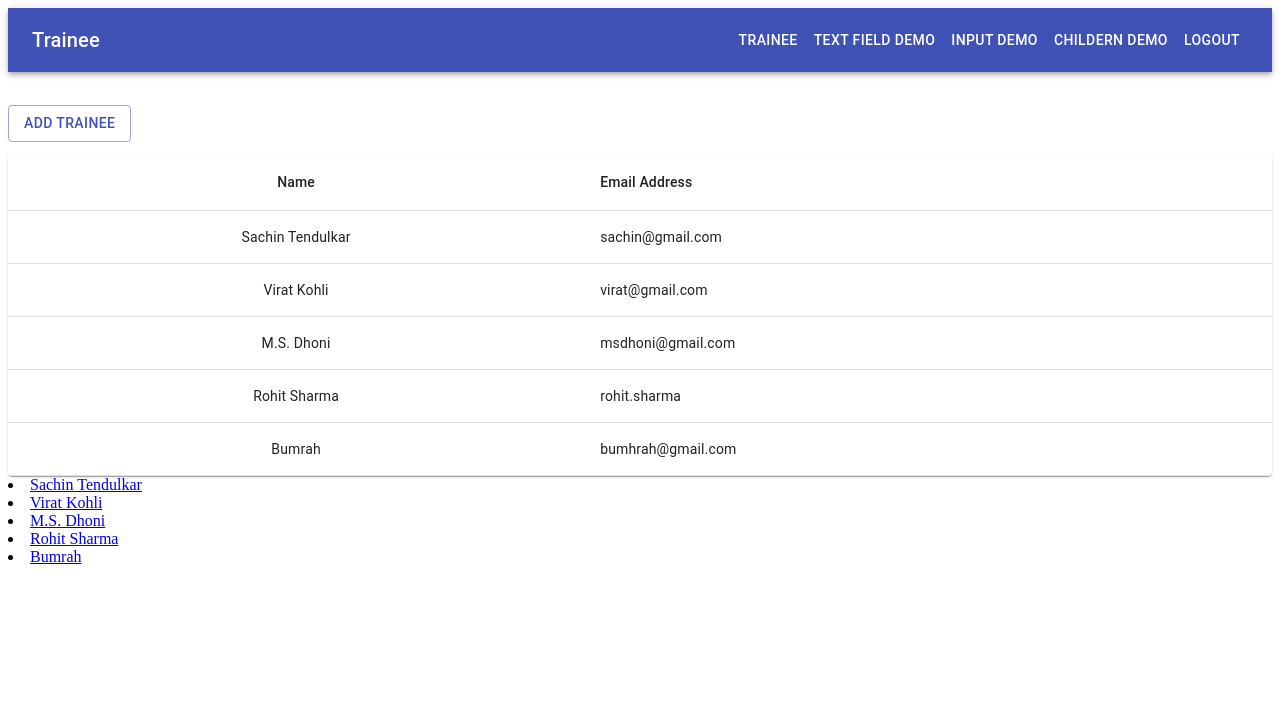
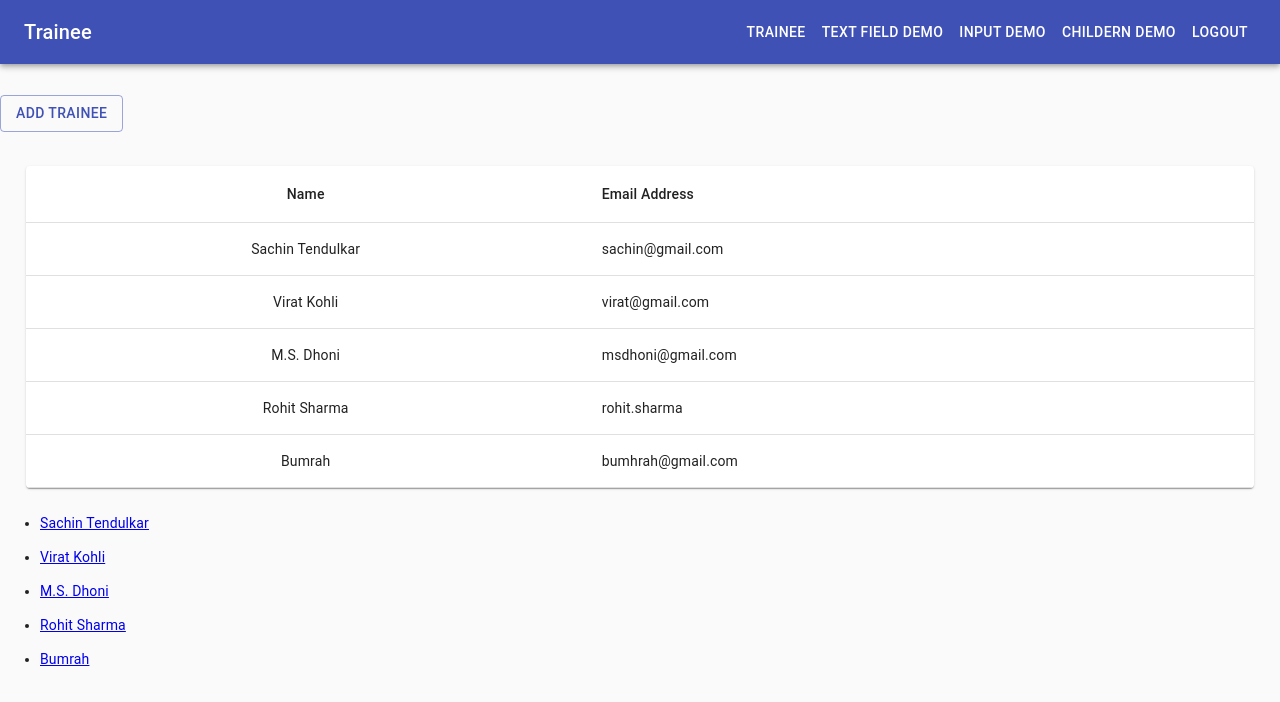
Before and after one commit to suraj-aggarwal/javaScript-client, a React (Create React App) app: page /Trainee in a window 1280 px wide. Shown: the top 702 px of the page. Built offline with nearby package versions, Linux system fonts and the light colour scheme.

Commit message:
refactor: Table component

```diff
--- a/src/App.jsx
+++ b/src/App.jsx
@@ -2,6 +2,7 @@ import React from 'react';
 import {
   BrowserRouter as Router, Switch,
 } from 'react-router-dom';
+import CssBaseline from '@material-ui/core/CssBaseline';
 import {
   InputDemo, ChildernDemo, Trainee, Login, NotFound, TextFieldDemo,
 } from './pages';
@@ -9,6 +10,8 @@ import { PrivateRoute, AuthRoute } from './routes';
 
 function App() {
   return (
+    <>
+      <CssBaseline />
       <Router>
         <Switch>
           <AuthRoute exact path="/" component={Login} />
@@ -20,6 +23,7 @@ function App() {
           <PrivateRoute path="/" component={NotFound} />
         </Switch>
       </Router>
+    </>
   );
 }
 
--- a/src/pages/Trainee/Components/Table/Table.jsx
+++ b/src/pages/Trainee/Components/Table/Table.jsx
@@ -8,42 +8,55 @@ import TableHead from '@material-ui/core/TableHead';
 import TableRow from '@material-ui/core/TableRow';
 import Paper from '@material-ui/core/Paper';
 import PropTypes from 'prop-types';
+import { Box } from '@material-ui/core';
 
 const useStyles = makeStyles({
   table: {
-    minWidth: 650,
+    minWidth: 600,
+    spacing: 8,
   },
 });
 
 export default function SimpleTable(props) {
   const classes = useStyles();
-  const { id, data, columns } = props;
+  const {
+    id, data, columns,
+  } = props;
   return (
+    <Box margin="2%">
       <TableContainer component={Paper}>
         <Table className={classes.table} aria-label="simple table">
           <TableHead>
             <TableRow key={id}>
-            {columns.map((col) => (
-              <TableCell align={col.align}>{col.label}</TableCell>
+              {columns.map((column = {}) => (
+                <TableCell align={column.align}>{column.label}</TableCell>
               ))}
             </TableRow>
           </TableHead>
           <TableBody>
-          {data.map((element) => (
+            {data.map((element = {}) => (
               <TableRow key={element.id}>
                 { columns.map(({ field, align }) => (
-                <TableCell align={align}>{element[field]}</TableCell>
+                  <TableCell align={align}>
+                    {element[field]}
+                  </TableCell>
                 ))}
               </TableRow>
             ))}
           </TableBody>
         </Table>
       </TableContainer>
+    </Box>
   );
 }
 
 SimpleTable.propTypes = {
   id: PropTypes.string.isRequired,
-  data: PropTypes.objectOf(PropTypes.object).isRequired,
-  columns: PropTypes.arrayOf(PropTypes.object).isRequired,
+  data: PropTypes.objectOf(PropTypes.object),
+  columns: PropTypes.arrayOf(PropTypes.array),
 };
+
+SimpleTable.defaultProps = {
+  data: {},
+  columns: [],
+};
--- a/src/pages/Trainee/TraineeDetails.jsx
+++ b/src/pages/Trainee/TraineeDetails.jsx
@@ -1,46 +1,14 @@
-/* eslint-disable react/forbid-prop-types */
 import React from 'react';
 import PropType from 'prop-types';
 import { withStyles } from '@material-ui/core/styles';
 import {
   Card, CardContent, CardMedia, Typography, Button,
 } from '@material-ui/core';
-import { Link, Route, useParams } from 'react-router-dom';
+import { Link, useParams } from 'react-router-dom';
 import * as moment from 'moment';
 import { NotFound } from '../NoMatch';
 import trainees from './data/Trainee';
-
-const Styles = (theme) => ({
-  root: {
-    display: 'flex',
-    margin: theme.spacing(5),
-  },
-  details: {
-    display: 'flex',
-    flexDirection: 'column',
-  },
-  content: {
-    flex: '1 0 auto',
-  },
-  cover: {
-    width: 151,
-    backgroundColor: '#545454',
-    display: 'flex',
-    alignItems: 'center',
-  },
-  Text: {
-    color: 'white',
-    marginLeft: theme.spacing(5),
-  },
-
-  container: {
-    flexDirection: 'column',
-    alignItems: 'center',
-    backgroundColor: 'lightgrey',
-    color: 'black',
-    marginLeft: theme.spacing(70),
-  },
-});
+import { styles } from './traineeDetailsStyle';
 
 function TraineeDetail(props) {
   const { id: traineeId } = useParams();
@@ -50,12 +18,7 @@ function TraineeDetail(props) {
     moment(value).format('dddd,MMMM Do YYYY, h:mm:ss a')
   );
 
-  if (trainee === undefined) {
-    return (
-      <Route component={NotFound} />
-    );
-  }
-  return (
+  const traineeDetail = (
     <>
       <Card className={classes.root}>
         <CardMedia className={classes.cover}>
@@ -72,17 +35,19 @@ function TraineeDetail(props) {
             <Typography component="h6" variant="h6">
               {trainee.email}
             </Typography>
-                &nbsp;
+          &nbsp;
           </CardContent>
         </div>
       </Card>
       <Button color="inherit" className={classes.container} component={Link} to="/trainee">
-        Back
+  Back
       </Button>
     </>
   );
+
+  return !trainee ? <NotFound /> : traineeDetail;
 }
 TraineeDetail.propTypes = {
   classes: PropType.objectOf(PropType.string).isRequired,
 };
-export default withStyles(Styles)(TraineeDetail);
+export default withStyles(styles)(TraineeDetail);
--- a/src/pages/Trainee/TraineeList.jsx
+++ b/src/pages/Trainee/TraineeList.jsx
@@ -5,6 +5,16 @@ import PropTypes from 'prop-types';
 import { AddDialog } from './Components';
 import trainees from './data/Trainee';
 import { Table } from './Components/Table';
+
+const traineeLinks = (url) => (
+  trainees.map((elements) => (
+    <ul key={elements.id}>
+      <li>
+        <Link to={`${url}/${elements.id}`}>{elements.name}</Link>
+      </li>
+    </ul>
+  ))
+);
 
 class TraineeList extends Component {
   constructor(props) {
@@ -48,15 +58,7 @@ class TraineeList extends Component {
             },
           ]}
         />
-        {
-          trainees.map((elements) => (
-            <React.Fragment key={elements.id}>
-              <li>
-                <Link to={`${url}/${elements.id}`}>{elements.name}</Link>
-              </li>
-            </React.Fragment>
-          ))
-        }
+        {trainees && traineeLinks(url)}
       </div>
     );
   }
--- /dev/null
+++ b/src/pages/Trainee/traineeDetailsStyle.js
@@ -0,0 +1,33 @@
+const styles = (theme) => ({
+  root: {
+    display: 'flex',
+    margin: theme.spacing(5),
+  },
+  details: {
+    display: 'flex',
+    flexDirection: 'column',
+  },
+  content: {
+    flex: '1 0 auto',
+  },
+  cover: {
+    width: 151,
+    backgroundColor: '#545454',
+    display: 'flex',
+    alignItems: 'center',
+  },
+  Text: {
+    color: 'white',
+    marginLeft: theme.spacing(5),
+  },
+
+  container: {
+    flexDirection: 'column',
+    alignItems: 'center',
+    backgroundColor: 'lightgrey',
+    color: 'black',
+    marginLeft: theme.spacing(70),
+  },
+});
+
+export { styles };
```
Lines whose indentation alone changed are shown as unchanged.
